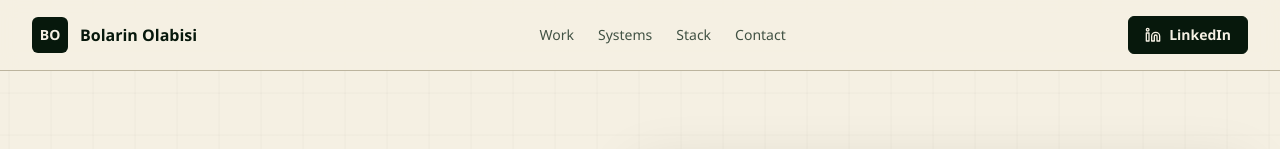
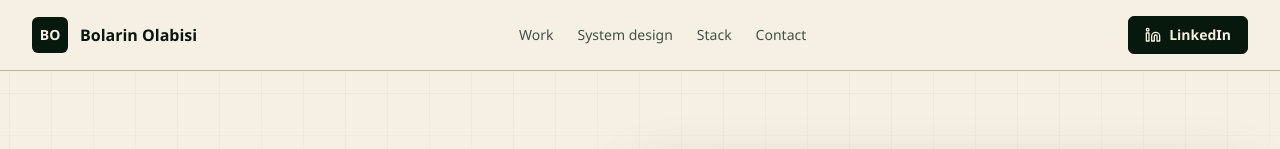
Before and after one commit to mightyFZeus/portfolio-new, a Next.js app: page / in a window 1280 px wide. Shown: the top 149 px of the page. Built offline with nearby package versions, Linux system fonts and the light colour scheme.

Commit message:
Add system design section

```diff
--- a/src/app/globals.css
+++ b/src/app/globals.css
@@ -103,6 +103,30 @@ a:active {
 
 .work-visual {
   transform: translateZ(0);
+}
+
+.system-map {
+  background-image:
+    linear-gradient(oklch(var(--paper) / 0.08) 1px, transparent 1px),
+    linear-gradient(90deg, oklch(var(--paper) / 0.08) 1px, transparent 1px);
+  background-size: 22px 22px;
+}
+
+.system-node {
+  transition:
+    transform 420ms var(--ease-out-expo),
+    border-color 420ms var(--ease-out-expo),
+    background-color 420ms var(--ease-out-expo);
+}
+
+.group:hover .system-node {
+  transform: translateY(-3px);
+  border-color: oklch(var(--paper) / 0.4);
+}
+
+.system-path {
+  transform-origin: left;
+  animation: system-path-pulse 3.8s var(--ease-out-quint) infinite;
 }
 
 .work-visual::after {
@@ -265,6 +289,19 @@ a:active {
   }
 }
 
+@keyframes system-path-pulse {
+  0%,
+  100% {
+    opacity: 0.32;
+    transform: scaleX(0.76);
+  }
+
+  45% {
+    opacity: 0.9;
+    transform: scaleX(1);
+  }
+}
+
 @media (prefers-reduced-motion: reduce) {
   html {
     scroll-behavior: auto;
--- a/src/app/page.tsx
+++ b/src/app/page.tsx
@@ -14,7 +14,7 @@ import {
 } from "lucide-react";
 import { ScrollReveal } from "@/components/scroll-reveal";
 import { WorkVisual } from "@/components/work-visuals";
-import { featuredProject, mobileProjects, profile, stackGroups, strengths } from "@/data/portfolio";
+import { featuredProject, mobileProjects, profile, stackGroups, strengths, systemDesigns } from "@/data/portfolio";
 
 const iconMap = [FileText, Workflow, Smartphone, DatabaseZap, Rocket];
 
@@ -25,6 +25,7 @@ export default function Home() {
       <SiteHeader />
       <HeroSection />
       <SelectedWork />
+      <SystemDesignSection />
       <StrengthsSection />
       <StackSection />
       <ContactSection />
@@ -45,7 +46,7 @@ function SiteHeader() {
             Work
           </a>
           <a className="transition hover:text-ink" href="#systems">
-            Systems
+            System design
           </a>
           <a className="transition hover:text-ink" href="#stack">
             Stack
@@ -280,9 +281,90 @@ function PhoneMini({ index }: { index: number }) {
   );
 }
 
+function SystemDesignSection() {
+  return (
+    <section id="systems" className="border-t border-line bg-paper py-20 sm:py-24">
+      <div className="mx-auto max-w-7xl px-4 sm:px-6 lg:px-8">
+        <div className="grid gap-10 lg:grid-cols-[0.72fr_1.28fr]">
+          <div data-reveal="left">
+            <p className="font-semibold text-coral">System design</p>
+            <h2 className="mt-3 text-[clamp(2.1rem,4.5vw,4.2rem)] font-black leading-none text-ink">
+              The architecture thinking behind the build.
+            </h2>
+            <p className="mt-6 max-w-xl text-lg leading-8 text-muted">
+              A few readonly design boards for how services, queues, integrations, and product states are reasoned through before implementation.
+            </p>
+          </div>
+          <div className="grid gap-4 md:grid-cols-2">
+            {systemDesigns.map((design, index) => (
+              <SystemDesignCard key={design.href} design={design} index={index} />
+            ))}
+          </div>
+        </div>
+      </div>
+    </section>
+  );
+}
+
+function SystemDesignCard({ design, index }: { design: (typeof systemDesigns)[number]; index: number }) {
+  return (
+    <article className="group rounded-lg border border-line bg-paper-deep p-5 transition hover:-translate-y-1 hover:shadow-artifact" data-reveal="up" data-reveal-delay={String(index * 90)}>
+      <SystemMap index={index} />
+      <div className="mt-5 flex flex-wrap items-center justify-between gap-3">
+        <p className="text-sm font-semibold text-coral">{design.type}</p>
+        <span className="rounded-md border border-line bg-paper px-2.5 py-1 text-xs font-bold italic text-muted">diagram</span>
+      </div>
+      <h3 className="mt-3 text-2xl font-black text-ink">{design.title}</h3>
+      <p className="mt-3 leading-7 text-muted">{design.summary}</p>
+      <div className="mt-5 flex flex-wrap gap-2">
+        {design.tags.map((tag) => (
+          <span key={tag} className="mobile-tag rounded-md bg-paper px-2.5 py-1 text-xs font-semibold italic text-muted shadow-inset">
+            {tag}
+          </span>
+        ))}
+      </div>
+      <a
+        href={design.href}
+        target="_blank"
+        rel="noreferrer"
+        aria-label={`Open ${design.title}`}
+        className="mt-6 inline-flex items-center justify-center gap-2 whitespace-nowrap rounded-md border border-ink bg-ink px-4 py-2.5 text-sm font-bold text-paper transition hover:-translate-y-0.5 hover:bg-moss focus:outline-none focus:ring-2 focus:ring-coral focus:ring-offset-2 focus:ring-offset-paper-deep"
+      >
+        Open diagram
+        <ArrowUpRight size={16} />
+      </a>
+    </article>
+  );
+}
+
+function SystemMap({ index }: { index: number }) {
+  const accent = index % 2 === 0 ? "bg-coral" : "bg-blue";
+  const softAccent = index % 2 === 0 ? "bg-coral/25" : "bg-blue/25";
+
+  return (
+    <div className="system-map relative h-44 overflow-hidden rounded-md border border-ink bg-ink p-4 text-paper">
+      <span className="system-path absolute left-[30%] top-[32%] h-px w-[35%] bg-paper/35" />
+      <span className="system-path absolute bottom-[33%] left-[32%] h-px w-[36%] bg-paper/35" />
+      <span className={`system-node absolute left-4 top-5 rounded-md border border-paper/20 ${softAccent} px-3 py-2 text-xs font-bold`}>
+        client
+      </span>
+      <span className="system-node absolute right-5 top-5 rounded-md border border-paper/20 bg-paper/10 px-3 py-2 text-xs font-bold">
+        api
+      </span>
+      <span className="system-node absolute bottom-5 left-6 rounded-md border border-paper/20 bg-paper/10 px-3 py-2 text-xs font-bold">
+        queue
+      </span>
+      <span className={`system-node absolute bottom-5 right-6 rounded-md border border-paper/20 ${accent} px-3 py-2 text-xs font-bold text-ink`}>
+        store
+      </span>
+      <span className={`absolute left-1/2 top-1/2 h-3 w-3 -translate-x-1/2 -translate-y-1/2 rounded-full ${accent}`} />
+    </div>
+  );
+}
+
 function StrengthsSection() {
   return (
-    <section id="systems" className="bg-ink py-20 text-paper sm:py-24">
+    <section id="process" className="bg-ink py-20 text-paper sm:py-24">
       <div className="mx-auto max-w-7xl px-4 sm:px-6 lg:px-8">
         <div className="grid gap-10 lg:grid-cols-[0.8fr_1.2fr]">
           <div data-reveal="left">
--- a/src/data/portfolio.ts
+++ b/src/data/portfolio.ts
@@ -84,6 +84,25 @@ export const mobileProjects = [
   },
 ] as const;
 
+export const systemDesigns = [
+  {
+    title: "System Design 01",
+    type: "Readonly Excalidraw board",
+    summary:
+      "Architecture notes for service boundaries, request flow, data movement, and the operational decisions around a build.",
+    tags: ["Architecture", "Data flow", "Services", "Excalidraw"],
+    href: "https://link.excalidraw.com/readonly/3CQFF8HARutZrL9jklet",
+  },
+  {
+    title: "System Design 02",
+    type: "Readonly Excalidraw board",
+    summary:
+      "A second system-design pass focused on runtime behavior, integration points, and the tradeoffs behind the implementation.",
+    tags: ["Runtime flow", "Integrations", "Scaling", "Excalidraw"],
+    href: "https://link.excalidraw.com/readonly/EksVh3LhxxEJ9Kvku0XP?darkMode=true",
+  },
+] as const;
+
 export const strengths = [
   {
     title: "Retrieval products",
```
